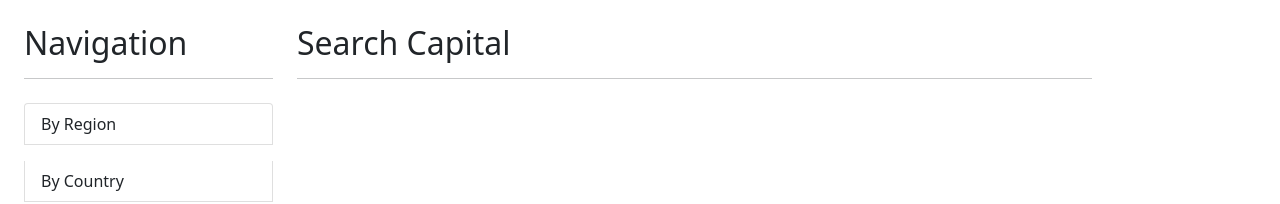
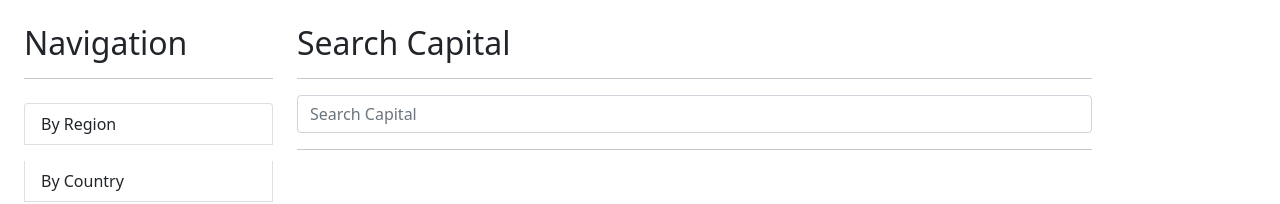
Before and after one commit to EmanuelTejada032/countrys-app, an Angular app: page /capital in a window 1280 px wide. Shown: the top 204 px of the page. Built offline with nearby package versions, Linux system fonts and the light colour scheme.

Commit message:
add capital component and custom placeholder on input component

```diff
--- a/src/app/country/components/country-input/country-input.component.html
+++ b/src/app/country/components/country-input/country-input.component.html
@@ -1,7 +1,7 @@
 <form (ngSubmit)="search()" autocomplete="off">  <!-- EventEmitter 1. Call the search method  on this component (countryInput)  -->
     <input type="search"
            class="form-control"
-           placeholder="Search country"
+           [placeholder]="placeholder"
            name="searchParam"
            (input)="pressKey()"
            [(ngModel)]="searchParam"> <!-- debouncer 1. input event call the pressKey method on this component (countryInput) -->
--- a/src/app/country/components/country-input/country-input.component.ts
+++ b/src/app/country/components/country-input/country-input.component.ts
@@ -1,4 +1,4 @@
-import { Component, Output , EventEmitter, OnInit} from '@angular/core';
+import { Component, Output , EventEmitter, OnInit, Input} from '@angular/core';
 import { Subject } from 'rxjs';
 import {debounceTime } from 'rxjs/operators'
 
@@ -16,6 +16,7 @@ export class CountryInputComponent implements OnInit {
 
    debouncer: Subject<string> = new Subject<string>();
    searchParam: string = "";
+   @Input() placeholder: string = "";
 
    ngOnInit(){
       this.debouncer
--- a/src/app/country/components/country-table/country-table.component.html
+++ b/src/app/country/components/country-table/country-table.component.html
@@ -11,13 +11,13 @@
     <tbody>
         <tr *ngFor="let country of countries; let i = index">
             <th>{{i + 1}}</th>
-            <td>{{country.name}}</td>
+            <td>{{country.capital}}, {{country.name}}</td>
             <td>
                 <img class="small-flag" [src]="country.flag" alt="flag">
             </td>
             <td>{{country.population | number}}</td>
             <td>
-                <a [routerLink]="['/country', country.alpha2Code]" href="/pais/random">More...</a>
+                <a [routerLink]="['/country', country.alpha2Code]" href="/pais/random" class="btn btn-primary">More...</a>
             </td>
         </tr>
     </tbody>
--- a/src/app/country/pages/by-capital/by-capital.component.html
+++ b/src/app/country/pages/by-capital/by-capital.component.html
@@ -1,2 +1,24 @@
 <h2>Search Capital</h2>
 <hr>
+
+<div class="row">
+    <div class="col">
+        <app-country-input
+        (onEnter)="search( $event )"
+        placeholder="Search Capital">
+       </app-country-input> <!-- EventEmitter 3. onEnter emit value  of searchParam from input component and
+                            pass it trough search(here) when calling the search method on this component(countryComponent)-->
+    </div>
+</div>
+
+<hr>
+
+<div class="alert alert-warning" *ngIf="results">
+    No results found for {{searchParam}}
+</div>
+
+<div class="row" *ngIf="countries.length">
+    <div class="col">
+       <app-country-table [countries]="countries"></app-country-table>
+    </div>
+</div>
--- a/src/app/country/pages/by-capital/by-capital.component.ts
+++ b/src/app/country/pages/by-capital/by-capital.component.ts
@@ -1,14 +1,29 @@
-import { Component, OnInit } from '@angular/core';
+import { Component, Input } from '@angular/core';
+import { Country } from '../../interfaces/country.interface';
+import { CountryService } from '../../services/country.service';
 
 @Component({
   selector: 'app-by-capital',
   templateUrl: './by-capital.component.html',
 })
-export class ByCapitalComponent implements OnInit {
+export class ByCapitalComponent {
 
-  constructor() { }
+  searchParam: string = '';
+  results: boolean = false;
+  countries: Country[] = [];
 
-  ngOnInit(): void {
+  constructor( private countryService: CountryService){}
+
+  search( searchParam: string ){
+    this.results = false;
+    this.searchParam = searchParam
+    this.countryService.searchCapital(this.searchParam)
+        .subscribe( countries  => {
+          console.log(countries)
+          this.countries = countries;
+        }, (err) => {
+            this.results = true;
+            this.countries = [];
+        });
   }
-
 }
--- a/src/app/country/pages/by-country/by-country.component.html
+++ b/src/app/country/pages/by-country/by-country.component.html
@@ -4,7 +4,8 @@
     <div class="col">
         <app-country-input
         (onEnter)="search( $event )"
-        (onDebounce)="suggestions( $event)">
+        (onDebounce)="suggestions( $event)"
+        placeholder="Search Country">
        </app-country-input> <!-- EventEmitter 3. onEnter emit value  of searchParam from input component and
                             pass it trough search(here) when calling the search method on this component(countryComponent)-->
     </div>
--- a/src/app/country/pages/by-country/by-country.component.ts
+++ b/src/app/country/pages/by-country/by-country.component.ts
@@ -1,4 +1,4 @@
-import { Component } from '@angular/core';
+import { Component, Input } from '@angular/core';
 
 
 import { CountryService } from '../../services/country.service';
--- a/src/app/country/services/country.service.ts
+++ b/src/app/country/services/country.service.ts
@@ -20,4 +20,9 @@ export class CountryService {
       return this.http.get<Country[]>(url);
 
     }
+
+    searchCapital( searchParam: string) :Observable <any>{
+      const url = `${this.apiBaseUrl}/capital/${searchParam}`
+      return this.http.get(url);
+    }
   }
```
